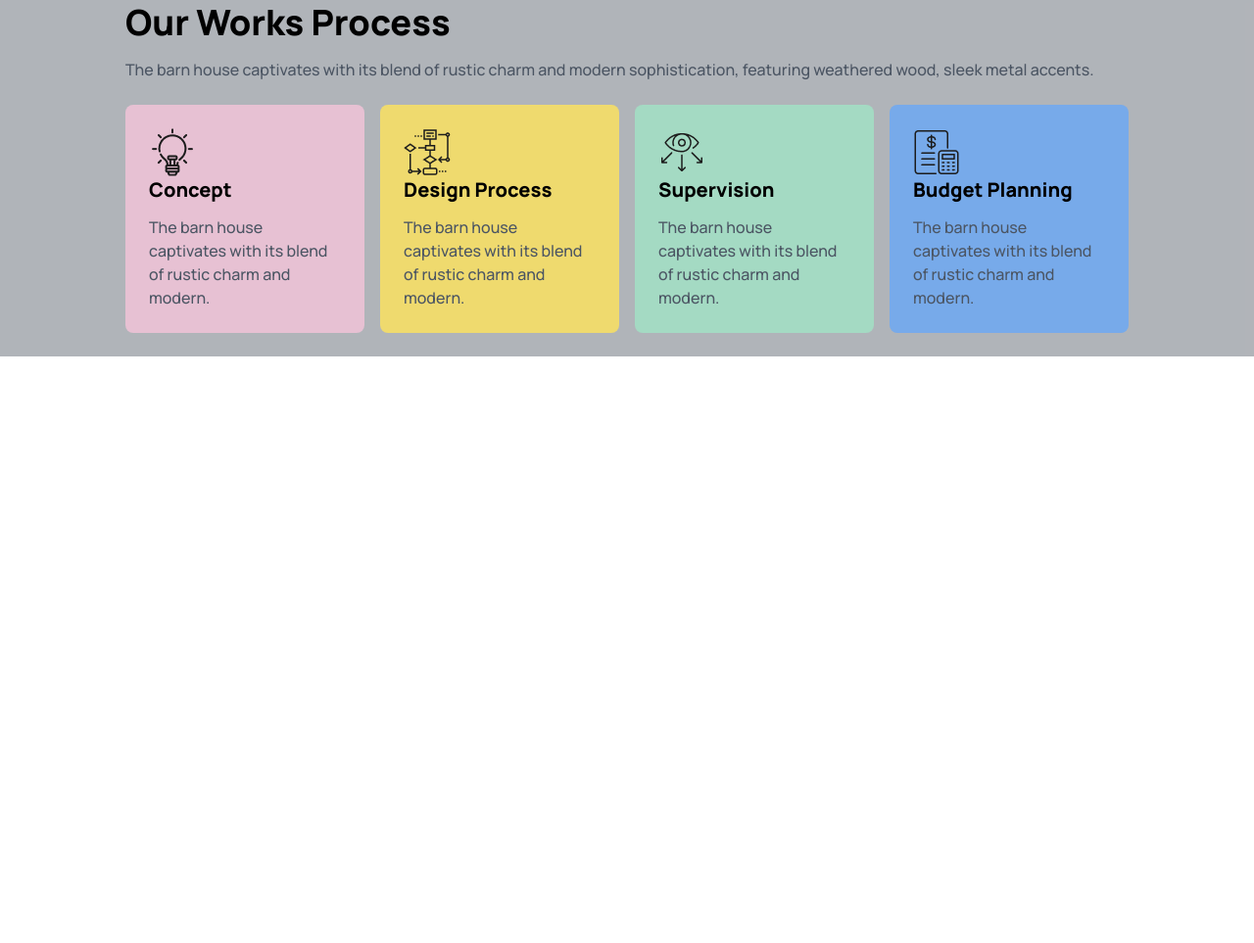
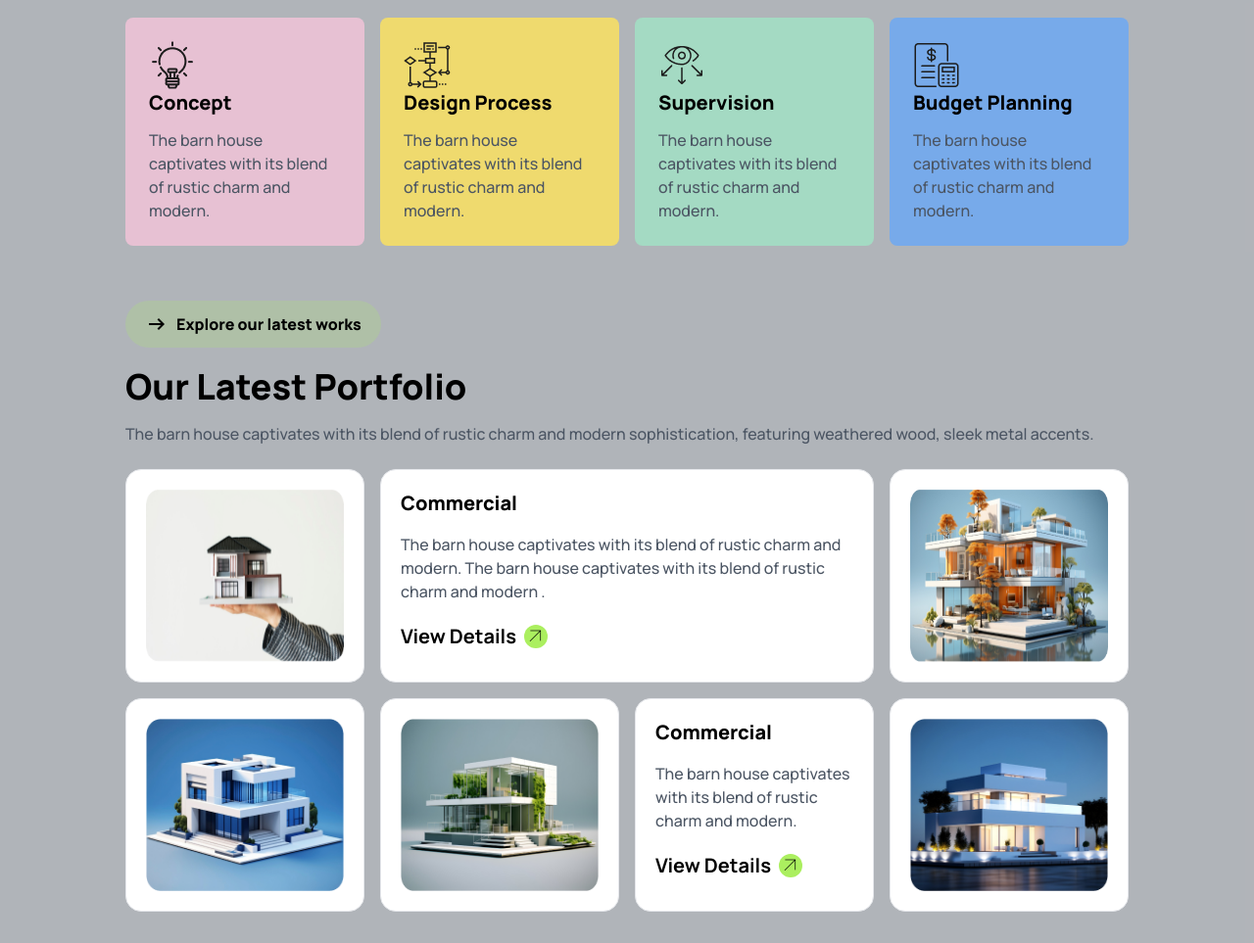
Before and after one commit to Dhiman-Roy/assignment3, a plain HTML site: page index.html in a window 1280 px wide. Shown: the part 1522-2485 px from the top of the page at 98% size. Before the commit the page ends 1886 px from the top, so only its background shows below. Drawn offline with nearby package versions, Linux system fonts and the light colour scheme.

Commit message:
sec3 added

```diff
--- a/index.html
+++ b/index.html
@@ -96,8 +96,8 @@
                     </div>
                 </div>
                 </div>
-                <div class="bigImage">
-                    <img class="w-auto lg:min-w-[573px]" src="./assets/Rectangle.png" alt="">
+                <div class="bigImage lg:max-w-[573px]">
+                    <img class="w-full h-full " src="./assets/Rectangle.png" alt="">
                 </div>
 
             </div>
@@ -141,6 +141,45 @@
             </div>
         </div>
     </div>
+    <div class="section3 bg-gray-800/35 py-6 ">
+        <div class="container p-2 max-w-80 mx-auto lg:max-w-screen-2xl lg:px-32">
+            <button class="flex bg-[#ABEF5F33] w-auto justify-center mx-auto lg:mx-0 gap-2 px-5 py-3 rounded-3xl mb-5 text-base font-extrabold">
+                <span class="material-symbols-outlined">
+                    arrow_right_alt
+                </span>
+                <span>Explore our latest works</span>
+            </button>
+            <h2 class="text-2xl lg:text-4xl lg:font-extrabold lg:text-left font-bold text-center mb-4 leading-8">Our Latest Portfolio</h2>
+            <p class="text-sm lg:text-base lg:font-medium lg:leading-6 text-gray-600 font-medium text-center lg:text-left mb-6 leading-6">The barn house captivates with its blend of rustic charm and  modern sophistication, featuring weathered wood, sleek metal accents.</p>
+            <div class="content grid grid-cols-1 gap-4 lg:grid-cols-4">
+                <div class="p-5 order-1 bg-white rounded-2xl border"><img class="w-full  h-full " src="./assets/img1.png" alt=""></div>
+                <div class="bg-white order-2 border rounded-2xl p-5 flex flex-col justify-center items-start  lg:col-span-2">
+                    <h4 class="text-xl font-extrabold mb-4">Commercial</h4>
+                    <p class="text-base font-medium mb-2 text-gray-600">The barn house captivates with its blend of rustic charm and modern. The barn house captivates with its blend of rustic charm and modern .</p>
+                    <button class="   py-3 text-xl font-bold  lg:w-52 rounded-full  flex gap-2 justify-start items-center ">View Details
+                        <span class="material-symbols-outlined bg-[#ABEF5F] rounded-full font-thin ">
+                            arrow_outward
+                        </span>
+                    </button>
+                </div>
+                <div class="p-5 order-3 bg-white rounded-2xl border"><img class="w-full  h-full " src="./assets/img2.png" alt=""></div>
+                <div class="p-5 order-4 lg:order-7 bg-white rounded-2xl border"><img class="w-full   h-full " src="./assets/img5.png" alt=""></div>
+                <div class="p-5 order-5 bg-white rounded-2xl border"><img class="w-full  h-full " src="./assets/img4.png" alt=""></div>
+                <div class="bg-white order-6 p-5 border flex flex-col justify-center items-start  rounded-2xl ">
+                    <h4 class="text-xl font-extrabold mb-4">Commercial</h4>
+                    <p class="text-base font-medium mb-2 text-gray-600">The barn house captivates with its blend of rustic charm and modern.</p>
+                    <button class="   py-3 text-xl font-bold  lg:w-52  rounded-full flex gap-2 justify-start items-center ">View Details
+                        <span class="material-symbols-outlined bg-[#ABEF5F] rounded-full font-thin ">
+                            arrow_outward
+                        </span>
+                    </button>
+                </div>
+                <div class="p-5 order-7 lg:order-4 bg-white rounded-2xl border"><img class="w-full  h-full " src="./assets/img3.png" alt=""></div>
+                <div class="p-5 order-8 lg:hidden bg-white rounded-2xl border"><img class="w-full  h-full  " src="./assets/img5.png" alt=""></div>
+            </div>
+        </div>
+
+    </div>
 
 </body>
 </html>
```
